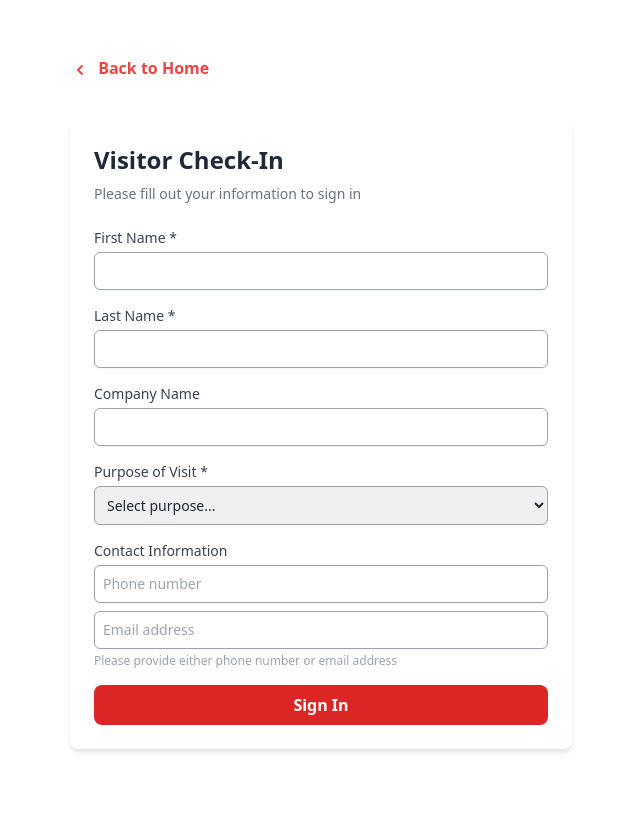
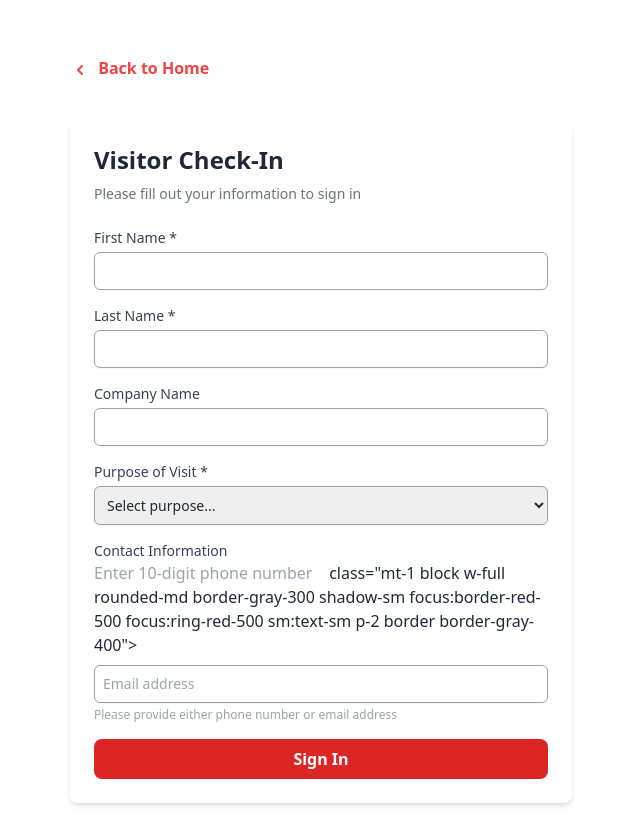
Before and after one commit to sarah87856/shaver-visitor-app, a plain HTML site: page index.html in a window 1280 px wide. Both pictures are taken after a click on the button "Check In". Shown: the whole page, without its empty margins (319-959 px from the left). Before the commit the page ends 800 px from the top, so only its background shows below. Drawn offline with nearby package versions, Linux system fonts and the light colour scheme.

Commit message:
Update index.html

```diff
--- a/index.html
+++ b/index.html
@@ -95,7 +95,7 @@
                     </div>
                     <div>
                         <p class="block text-sm font-medium text-gray-700">Contact Information</p>
-                        <input type="tel" id="phoneNumber" name="phoneNumber" placeholder="Phone number" class="mt-1 block w-full rounded-md border-gray-300 shadow-sm focus:border-red-500 focus:ring-red-500 sm:text-sm p-2 border border-gray-400">
+                        <input type="tel" id="phone-number" name="phone-number" minlength="10" placeholder="Enter 10-digit phone number"> class="mt-1 block w-full rounded-md border-gray-300 shadow-sm focus:border-red-500 focus:ring-red-500 sm:text-sm p-2 border border-gray-400">
                         <input type="email" id="emailAddress" name="emailAddress" placeholder="Email address" class="mt-2 block w-full rounded-md border-gray-300 shadow-sm focus:border-red-500 focus:ring-red-500 sm:text-sm p-2 border border-gray-400">
                         <p class="text-xs text-gray-400 mt-1" id="contact-validation-message">Please provide either phone number or email address</p>
                     </div>
```
